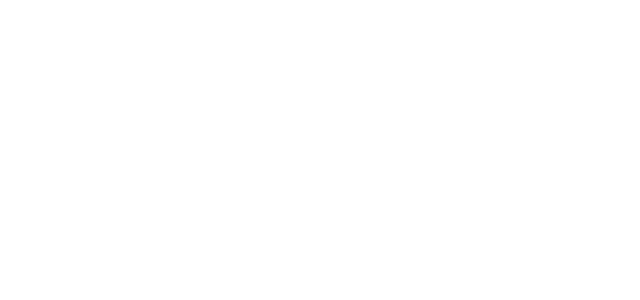
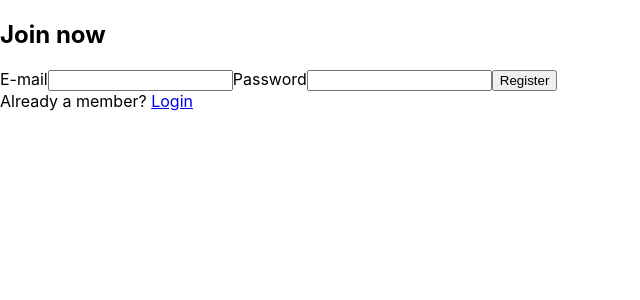
Before and after one commit to kenleung5e28/devChallenges-authentication-app, a React (Vite) app: page / in a window 1280 px wide. Shown: the top 300 px of the page, without its empty margins (0-640 px from the left). Built offline with nearby package versions, Linux system fonts and the light colour scheme.

Commit message:
add test login/register

```diff
--- a/package.json
+++ b/package.json
@@ -10,7 +10,8 @@
   "dependencies": {
     "firebase": "^9.6.11",
     "react": "^18.0.0",
-    "react-dom": "^18.0.0"
+    "react-dom": "^18.0.0",
+    "react-hook-form": "^7.30.0"
   },
   "devDependencies": {
     "@types/react": "^18.0.0",
--- a/src/App.tsx
+++ b/src/App.tsx
@@ -1,10 +1,126 @@
-import { getAuth } from "firebase/auth"
+import { auth } from './firebase'
+import { createUserWithEmailAndPassword, signInWithEmailAndPassword, signOut, User } from 'firebase/auth'
+import type { AuthError } from 'firebase/auth'
+import { MouseEventHandler, useState } from 'react'
+import { useForm, SubmitHandler } from 'react-hook-form'
 
-function App() {
-  const auth = getAuth();
+const EMAIL_REGEX = /^(([^<>()[\]\\.,;:\s@"]+(\.[^<>()[\]\\.,;:\s@"]+)*)|(".+"))@((\[[0-9]{1,3}\.[0-9]{1,3}\.[0-9]{1,3}\.[0-9]{1,3}\])|(([a-zA-Z\-0-9]+\.)+[a-zA-Z]{2,}))$/
+
+interface UserLoginInfo {
+  email: string
+  password: string
+}
+
+interface FormProps {
+  onSubmit: SubmitHandler<UserLoginInfo>
+}
+
+interface SignUpFormProps extends FormProps {
+  onGoLogin: MouseEventHandler<HTMLAnchorElement>
+}
+
+interface LoginFormProps extends FormProps {
+  onGoSignUp: MouseEventHandler<HTMLAnchorElement>
+}
+
+function SignUpForm({ onSubmit, onGoLogin }: SignUpFormProps) {
+  const { register, handleSubmit } = useForm<UserLoginInfo>()
   return <div>
-
+    <h2>Join now</h2>
+    <form onSubmit={handleSubmit(onSubmit)}>
+    <label htmlFor="email">E-mail</label>
+      <input {...register('email', {
+        required: true,
+        pattern: EMAIL_REGEX,
+      })} />
+      <label htmlFor="password">Password</label>
+      <input type="password" {...register('password', {
+        required: true,
+        minLength: 8,
+      })} />
+      <input type="submit" value="Register" />
+    </form>
+    <div>
+      Already a member? <a href="#" onClick={onGoLogin}>Login</a>
+    </div>
   </div>
 }
 
-export default App
+function LoginForm({ onSubmit, onGoSignUp }: LoginFormProps) {
+  const { register, handleSubmit } = useForm<UserLoginInfo>()
+  return <div>
+    <h2>Login</h2>
+    <form onSubmit={handleSubmit(onSubmit)}>
+      <label htmlFor="email">E-mail</label>
+      <input {...register('email', {
+        required: true,
+        pattern: EMAIL_REGEX,
+      })} />
+      <label htmlFor="password">Password</label>
+      <input type="password" {...register('password', {
+        required: true,
+        minLength: 8,
+      })} />
+      <input type="submit" value="Login" />
+    </form>
+    <div>
+      Don't have an account yet? <a href="#" onClick={onGoSignUp}>Register</a>
+    </div>
+  </div>
+}
+
+interface UserInfoDisplayProps {
+  displayName: string | null,
+  email: string | null,
+  photoURL: string | null,
+}
+
+function UserInfoDisplay({ displayName, email, photoURL } : UserInfoDisplayProps) {
+  return <div>
+    <h3>{displayName ?? 'N/A'}{email ? `<${email}>`: ''}</h3>
+    {photoURL && <img src={photoURL}></img>}
+  </div>
+}
+
+export default function App() {
+  const [pageMode, setPageMode] = useState<'signUp' | 'login'>('signUp')
+  const [message, setMessage] = useState<string | null>(null)
+  const [user, setUser] = useState<User | null>(auth.currentUser)
+  const onSignUp: SubmitHandler<UserLoginInfo> = async info => {
+    try {
+      const credential = await createUserWithEmailAndPassword(auth, info.email, info.password)
+      setUser(credential.user)
+      setMessage(null)
+    } catch (err) {
+      setMessage((err as AuthError).message)
+    }
+  }
+  const onLogin: SubmitHandler<UserLoginInfo> = async info => {
+    try {
+      const credential = await signInWithEmailAndPassword(auth, info.email, info.password)
+      setUser(credential.user)
+      setMessage(null)
+    } catch (err) {
+      setMessage((err as AuthError).message)
+    }
+  }
+
+  if (user) {
+    return <div>
+      <h1>Welcome!</h1>
+      <UserInfoDisplay {...user} />
+      <div>
+        <button onClick={() => signOut(auth)}>Logout</button>
+      </div>
+    </div>
+  }
+
+  return <div>
+    {pageMode === 'signUp' && <SignUpForm onSubmit={onSignUp} onGoLogin={() => setPageMode('login')} />}
+    {pageMode === 'login' && <LoginForm onSubmit={onLogin} onGoSignUp={() => setPageMode('signUp')} />}
+    <div style={{color: 'red'}}>
+      {message}
+    </div>
+  </div>
+
+}
--- /dev/null
+++ b/src/firebase.ts
@@ -0,0 +1,18 @@
+import { initializeApp } from "firebase/app"
+import { getAuth } from "firebase/auth"
+
+// Firebase configuration
+const firebaseConfig = {
+  apiKey: "AIzaSyCP4qzM6VghePkD1mLPPzaPXZAP9KF9fws",
+  authDomain: "devchallenges-cyleung.firebaseapp.com",
+  projectId: "devchallenges-cyleung",
+  storageBucket: "devchallenges-cyleung.appspot.com",
+  messagingSenderId: "827561160301",
+  appId: "1:827561160301:web:036b94047fbaeade4c5964"
+}
+
+// Initialize Firebase
+const app = initializeApp(firebaseConfig)
+const auth = getAuth(app)
+
+export { app, auth }
--- a/src/main.tsx
+++ b/src/main.tsx
@@ -1,21 +1,8 @@
 import React from 'react'
 import ReactDOM from 'react-dom/client'
-import { initializeApp } from "firebase/app"
 import App from './App'
 import './index.css'
 
-// Firebase configuration
-const firebaseConfig = {
-  apiKey: "AIzaSyCP4qzM6VghePkD1mLPPzaPXZAP9KF9fws",
-  authDomain: "devchallenges-cyleung.firebaseapp.com",
-  projectId: "devchallenges-cyleung",
-  storageBucket: "devchallenges-cyleung.appspot.com",
-  messagingSenderId: "827561160301",
-  appId: "1:827561160301:web:036b94047fbaeade4c5964"
-}
-
-// Initialize Firebase
-const app = initializeApp(firebaseConfig)
 
 ReactDOM.createRoot(document.getElementById('root')!).render(
   <React.StrictMode>
```
Also changed, not shown: 1 other file (tests, documents, lock files or other folders).
